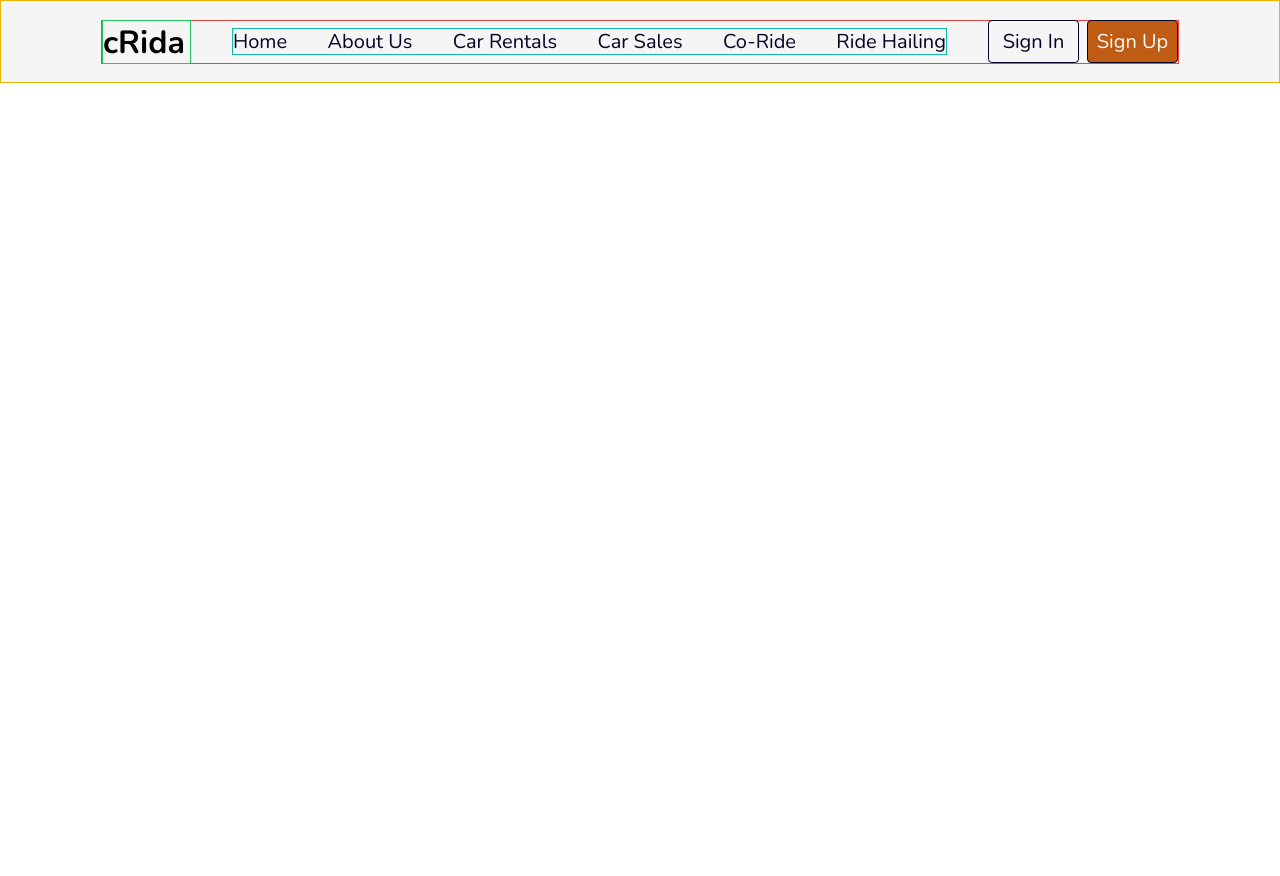
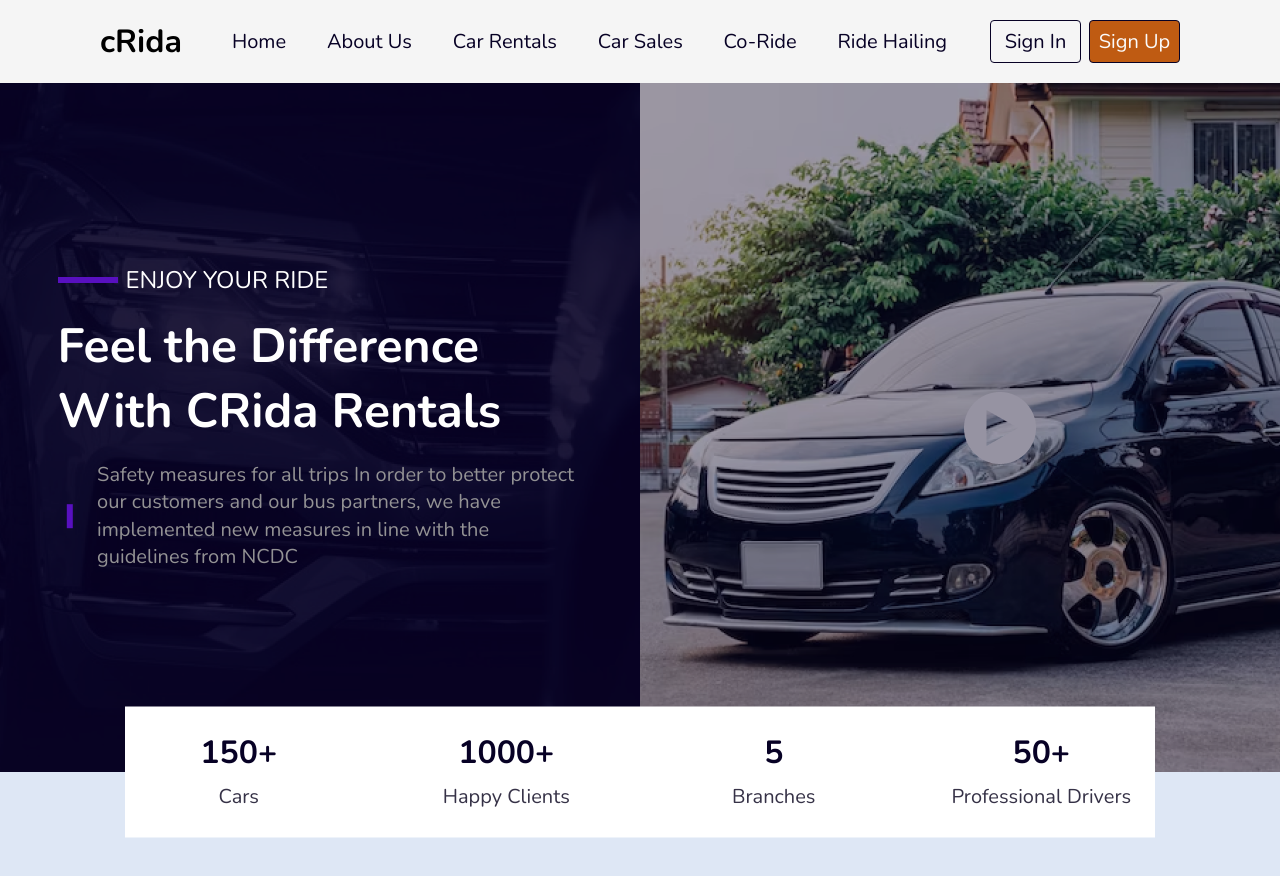
Before and after one commit to BigOTF/cRida, a React (Vite) app: page / in a window 1280 px wide. Shown: the top 876 px of the page. Before the commit the page ends 800 px from the top, so only its background shows below. Built offline with nearby package versions, Linux system fonts and the light colour scheme.

Commit message:
Made adjustment again stopping at the SuhHeror

```diff
--- a/src/App.jsx
+++ b/src/App.jsx
@@ -14,11 +14,11 @@ import Footer from './components/Footer/Footer'
 function App() {
 
   return (
-    <div className='bg-[#DEE7F5]'>
+    <div className='bg-[#DEE7F5] pb-[800px]'>
       <Header />
-     {/*  <Hero />
+      <Hero />
       <SubHero />
-      <AboutUs />
+{/*       <AboutUs />
       <ChooseUs />
       <Services />
       <Explore />
--- a/src/components/Header/Header.jsx
+++ b/src/components/Header/Header.jsx
@@ -11,13 +11,13 @@ const Header = () => {
     }
 
   return (
-    <header className='border border-yellow-500 md:h-[83px] flex items-center justify-center bg-[#F5F5F5]'>
+    <header className='md:h-[83px] flex items-center justify-center bg-[#F5F5F5]'>
 
         {/* THIS FUNCTION WORKS ON LARGE SCREEN */}
-        <section className='border border-red-500 w-full mx-[100px] h-[44px] md:flex justify-between items-center hidden'>
-            <h1 className='w-[89px] h-[44px] nunito-700 text-[32px] leading-[43.65px] border border-green-500'>cRida</h1>
+        <section className='w-full mx-[100px] h-[44px] md:flex justify-between items-center hidden'>
+            <h1 className='w-[89px] h-[44px] nunito-700 text-[32px] leading-[43.65px]'>cRida</h1>
 
-            <nav className='border border-teal-500 w-[715px] h-[27px] flex items-center justify-between'>
+            <nav className='w-[715px] h-[27px] flex items-center justify-between'>
                 <a href='/' className='nunito-400 text-[#070125] hover:text-[#939294] text-[20px] leading-[27.28px] text-center cursor-pointer transition-all duration-500'>Home</a>
                 <a href='/about' className='nunito-400 text-[#070125] hover:text-[#939294] text-[20px] leading-[27.28px] text-center cursor-pointer transition-all duration-500'>About Us</a>
                 <a href='/rentals' className='nunito-400 text-[#070125] hover:text-[#939294] text-[20px] leading-[27.28px] text-center cursor-pointer transition-all duration-500'>Car Rentals</a>
@@ -30,7 +30,7 @@ const Header = () => {
         </section>
 
         {/* THIS FUNCTION WORKS ON MOBILE SCREEN */}
-        <section className='border border-red-500 w-full mx-[30px] my-[10px] md:hidden'>
+        <section className='w-full mx-[30px] my-[10px] md:hidden'>
 
             <div className='flex items-center justify-between'>
                 <h1 className='h-[44px] nunito-700 text-[32px] leading-[43.65px]'>cRida</h1>
@@ -42,13 +42,13 @@ const Header = () => {
                 </div>
             </div>
 
-            <nav className={toggleNav ? 'hidden' : 'flex flex-col gap-[8px] mt-[20px] mb-[10px]'}>
-                <a href='/' className='nunito-400 text-[#070125] text-[20px] leading-[27.28px]'>Home</a>
-                <a href='/about' className='nunito-400 text-[#070125] text-[20px] leading-[27.28px]'>About Us</a>
-                <a href='/rentals' className='nunito-400 text-[#070125] text-[20px] leading-[27.28px]'>Car Rentals</a>
-                <a href='/sales' className='nunito-400 text-[#070125] text-[20px] leading-[27.28px]'>Car Sales</a>
-                <a href='/ride' className='nunito-400 text-[#070125] text-[20px] leading-[27.28px]'>Co-Ride</a>
-                <a href='/hailing' className='nunito-400 text-[#070125] text-[20px] leading-[27.28px]'>Ride Hailing</a>
+            <nav className={toggleNav ? 'hidden' : 'flex flex-col gap-[16px] mt-[20px] mb-[10px]'}>
+                <a href='/' className='nunito-400 text-[#070125] text-[18px] leading-[27.28px]'>Home</a>
+                <a href='/about' className='nunito-400 text-[#070125] text-[18px] leading-[27.28px]'>About Us</a>
+                <a href='/rentals' className='nunito-400 text-[#070125] text-[18px] leading-[27.28px]'>Car Rentals</a>
+                <a href='/sales' className='nunito-400 text-[#070125] text-[18px] leading-[27.28px]'>Car Sales</a>
+                <a href='/ride' className='nunito-400 text-[#070125] text-[18px] leading-[27.28px]'>Co-Ride</a>
+                <a href='/hailing' className='nunito-400 text-[#070125] text-[18px] leading-[27.28px]'>Ride Hailing</a>
             </nav>
 
         </section>
--- a/src/components/Hero/Hero.jsx
+++ b/src/components/Hero/Hero.jsx
@@ -4,10 +4,10 @@ import HeroSide from './HeroSide'
 const Hero = () => {
   return (
     <main className='flex flex-col md:flex-row'>
-        <div className='md:w-[720px] md:h-[689px] w-[428px] h-[352px] heroSide1Background flex items-center justify-center'>
+        <div className='md:w-[50%] md:h-[689px] w-full h-[352px] heroSide1Background flex items-center justify-center'>
           <HeroSide />
         </div>
-        <div className='md:w-[720px] md:h-[689px] w-[428px] h-[352px] heroSide2Background'></div>
+        <div className='md:w-[50%] md:h-[689px] w-full h-[352px] heroSide2Background'></div>
     </main>
   )
 }
--- a/src/components/Hero/HeroSide.jsx
+++ b/src/components/Hero/HeroSide.jsx
@@ -2,17 +2,17 @@ import React from 'react'
 
 const HeroSide = () => {
   return (
-    <div className='text-white flex flex-col gap-[16px] w-[368px] h-[283px] mt-[60px] md:mt-0 md:w-[525px] md:h-[331px]'>
+    <div className='text-white flex flex-col gap-[16px] w-[368px] h-[283px] mt-[45px] md:mt-0 md:w-[525px] md:h-[331px]'>
         <div className='flex items-center gap-[8px]'>
           <div className='w-[60px] border-[#5810BF] border-[3px]'></div>
-          <p className='md:text-[24px] text-[20px]'>ENJOY YOUR RIDE</p>
+          <p className='md:text-[24px] text-[20px] nunito-400'>ENJOY YOUR RIDE</p>
         </div>
 
-        <p className='md:text-[48px] font-bold md:leading-[65.47px] text-[32px] leading-[43.65px]'>Feel the Difference With CRida Rentals</p>
+        <p className='md:text-[48px] nunito-700 md:leading-[65.47px] text-[32px] leading-[43.65px]'>Feel the Difference With CRida Rentals</p>
 
         <div className='flex items-center gap-[16px]'>
           <div className='w-[60px] border-[#5810BF] border-[3px] transform rotate-90'></div>
-          <p className='md:text-[20px] text-[#939294] leading-[27.28px]'>Safety measures for all trips In order to better protect our customers and our bus partners, we have implemented new measures in line with the guidelines from NCDC</p>
+          <p className='md:text-[20px] nunito-400 text-[#939294] leading-[27.28px]'>Safety measures for all trips In order to better protect our customers and our bus partners, we have implemented new measures in line with the guidelines from NCDC</p>
         </div>
     </div>
   )
--- a/src/components/SubHero/SubHero.jsx
+++ b/src/components/SubHero/SubHero.jsx
@@ -2,24 +2,24 @@ import React from 'react'
 
 const SubHero = () => {
   return (
-    <div className='bg-[#DEE7F5] md:w-[1440px] w-[428px]'>
+    <div className='bg-[#DEE7F5] w-full'>
 
-       <div className='bg-white w-[428px] h-[65px] md:w-[1030px] md:h-[131px] flex mx-auto justify-around items-center gap-[8px] md:gap-[40px] transform md:translate-y-[-50%] translate-y-[-90px]'>
+       <div className='bg-white w-[368px] h-[65px] md:w-[1030px] md:h-[131px] flex mx-auto justify-around items-center gap-[8px] md:gap-[40px] transform md:translate-y-[-50%] translate-y-[-80px]'>
           <div className='flex flex-col md:gap-[8px] w-[62px] h-[49px] md:w-[219.5px] md:h-[83px] items-center'>
-                <p className='font-bold text-[#070125] md:text-[32px] text-[20px] md:leading-[43.65px] leading-[27.28px]'>150+</p>
-                <p className='text-[#363247] md:text-[20px] text-[16px] text-center md:leading-[27.28px] leading-[21.82px]'>Cars</p>
+              <p className='nunito-700 text-[#070125] md:text-[32px] text-[20px] md:leading-[43.65px] leading-[27.28px]'>150+</p>
+              <p className='text-[#363247] nunito-400 md:text-[20px] text-[16px] text-center md:leading-[27.28px] leading-[21.82px]'>Cars</p>
           </div>
           <div className='flex flex-col md:gap-[8px] w-[62px] h-[49px] md:w-[219.5px] md:h-[83px] items-center'>
-                <p className='font-bold text-[#070125] md:text-[32px] text-[20px] md:leading-[43.65px] leading-[27.28px]'>1000+</p>
-                <p className='text-[#363247] md:text-[20px] text-[16px] text-center md:leading-[27.28px] leading-[21.82px]'><span className='hidden md:inline'>Happy </span>Clients</p>
+              <p className='nunito-700 text-[#070125] md:text-[32px] text-[20px] md:leading-[43.65px] leading-[27.28px]'>1000+</p>
+              <p className='text-[#363247] nunito-400 md:text-[20px] text-[16px] text-center md:leading-[27.28px] leading-[21.82px]'><span className='hidden md:inline'>Happy </span>Clients</p>
           </div>
           <div className='flex flex-col md:gap-[8px] w-[62px] h-[49px] md:w-[219.5px] md:h-[83px] items-center'>
-                <p className='font-bold text-[#070125] md:text-[32px] text-[20px] md:leading-[43.65px] leading-[27.28px]'>5</p>
-                <p className='text-[#363247] md:text-[20px] text-[16px] text-center md:leading-[27.28px] leading-[21.82px]'>Branches</p>
+              <p className='nunito-700 text-[#070125] md:text-[32px] text-[20px] md:leading-[43.65px] leading-[27.28px]'>5</p>
+              <p className='text-[#363247] nunito-400 md:text-[20px] text-[16px] text-center md:leading-[27.28px] leading-[21.82px]'>Branches</p>
           </div>
           <div className='flex flex-col md:gap-[8px] w-[62px] h-[49px] md:w-[219.5px] md:h-[83px] items-center'>
-                <p className='font-bold text-[#070125] md:text-[32px] text-[20px] md:leading-[43.65px] leading-[27.28px]'>50+</p>
-                <p className='text-[#363247] md:text-[20px] text-[16px] text-center md:leading-[27.28px] leading-[21.82px]'><span className='hidden md:inline'>Professional </span>Drivers</p>
+              <p className='nunito-700 text-[#070125] md:text-[32px] text-[20px] md:leading-[43.65px] leading-[27.28px]'>50+</p>
+              <p className='text-[#363247] nunito-400 md:text-[20px] text-[16px] text-center md:leading-[27.28px] leading-[21.82px]'><span className='hidden md:inline'>Professional </span>Drivers</p>
           </div>
        </div>
 
```
Lines whose indentation alone changed are shown as unchanged.
